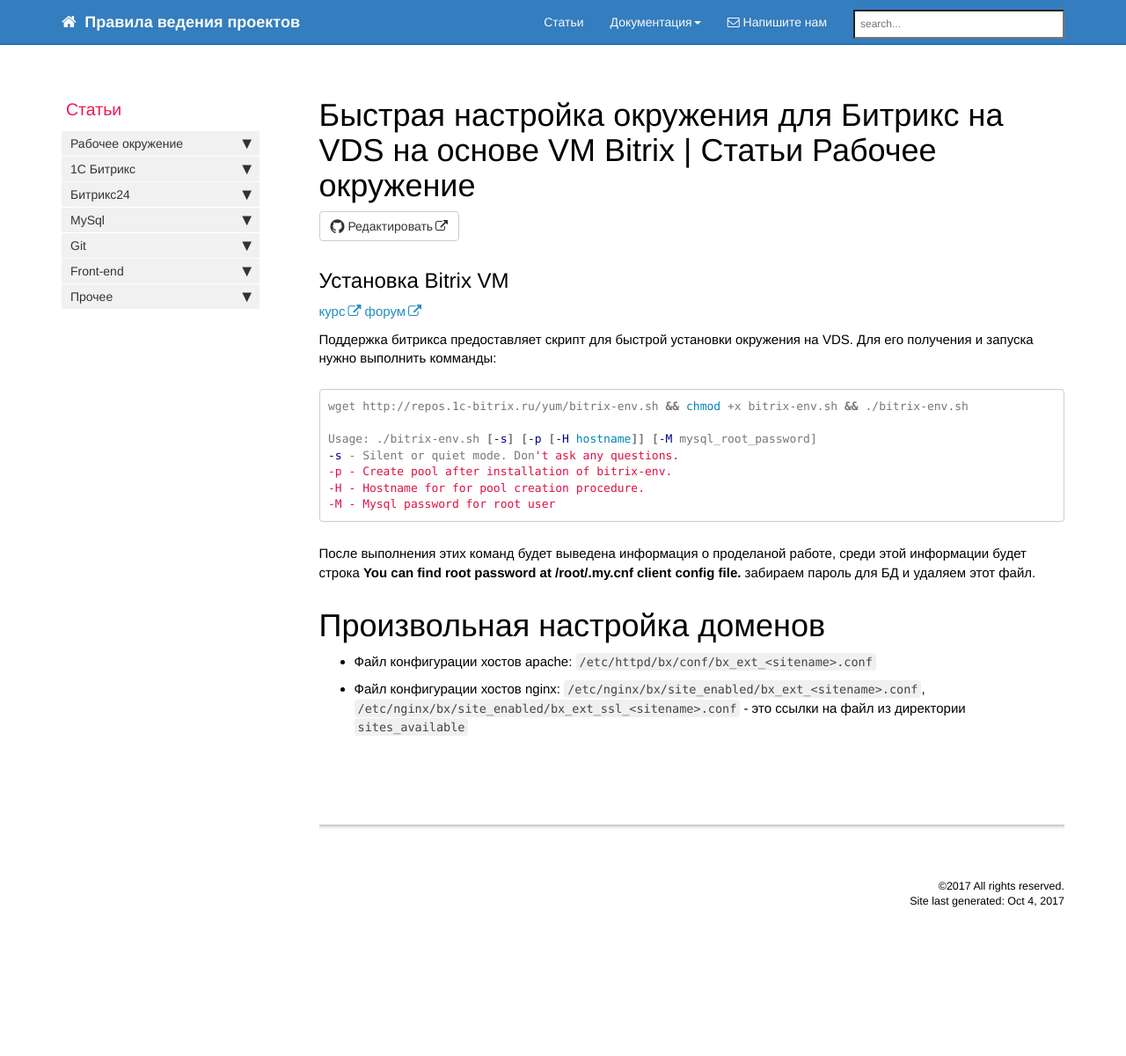
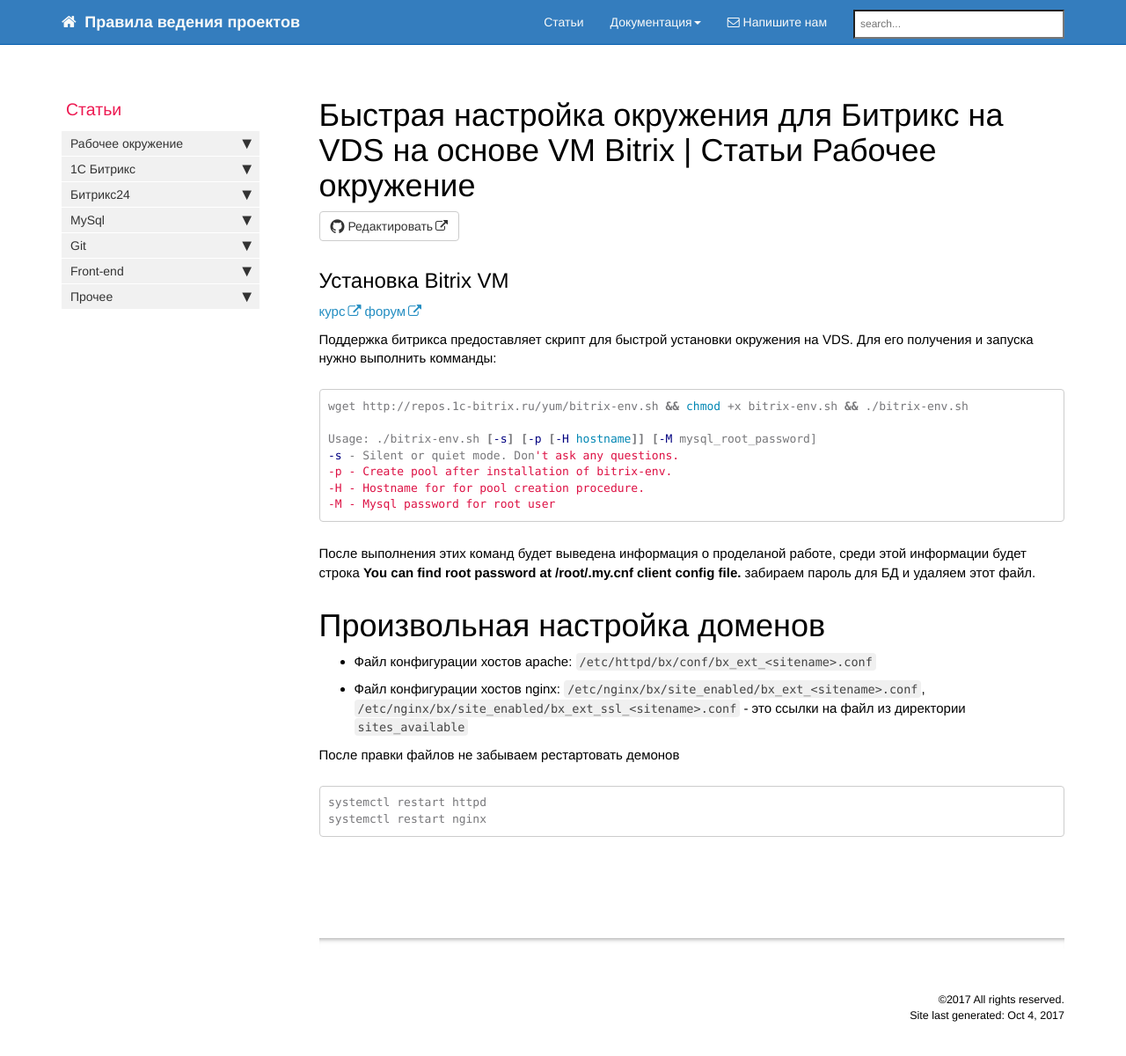
Before and after one commit to gdecider/gdecider.github.io, a Jekyll site: the page built from pages/articles/articles-env-bitrix-vm-fast-setup-vds.md, in a window 1280 px wide and 1214 px high. Shown: the top 1200 px of the window at 88% size. Built offline with Jekyll 4.4.1, drawn with Linux system fonts in a browser that asks for light colours; nearby versions of some CDN libraries; comment, search, counter and statistics services are not loaded.

Commit message:
Update articles-env-bitrix-vm-fast-setup-vds.md

````diff
--- a/pages/articles/articles-env-bitrix-vm-fast-setup-vds.md
+++ b/pages/articles/articles-env-bitrix-vm-fast-setup-vds.md
@@ -30,3 +30,10 @@
 
 * Файл конфигурации хостов apache: ```/etc/httpd/bx/conf/bx_ext_<sitename>.conf```
 * Файл конфигурации хостов nginx: ```/etc/nginx/bx/site_enabled/bx_ext_<sitename>.conf```, ```/etc/nginx/bx/site_enabled/bx_ext_ssl_<sitename>.conf``` - это ссылки на файл из директории ```sites_available```
+
+После правки файлов не забываем рестартовать демонов
+
+```
+systemctl restart httpd
+systemctl restart nginx
+```
````
